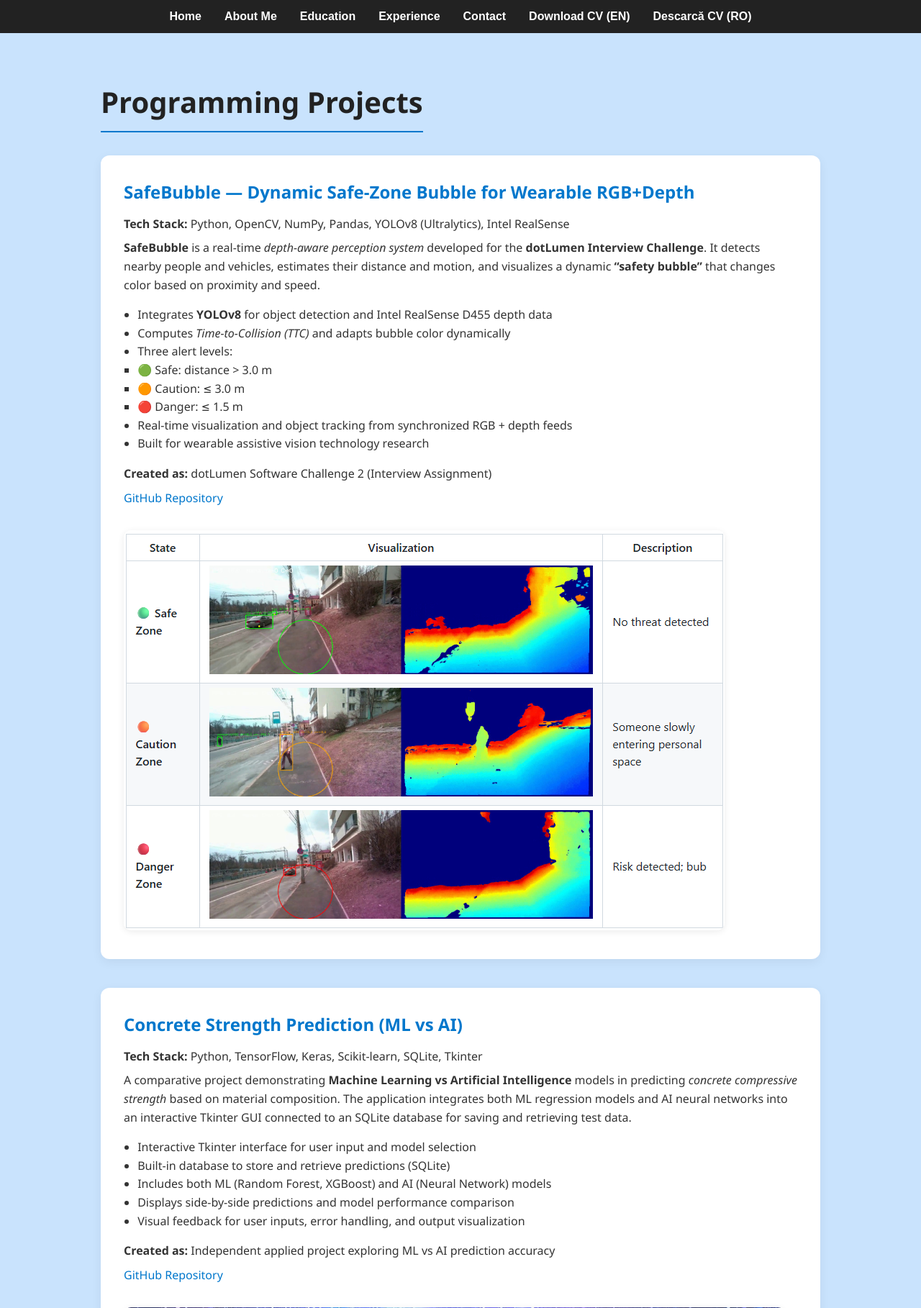
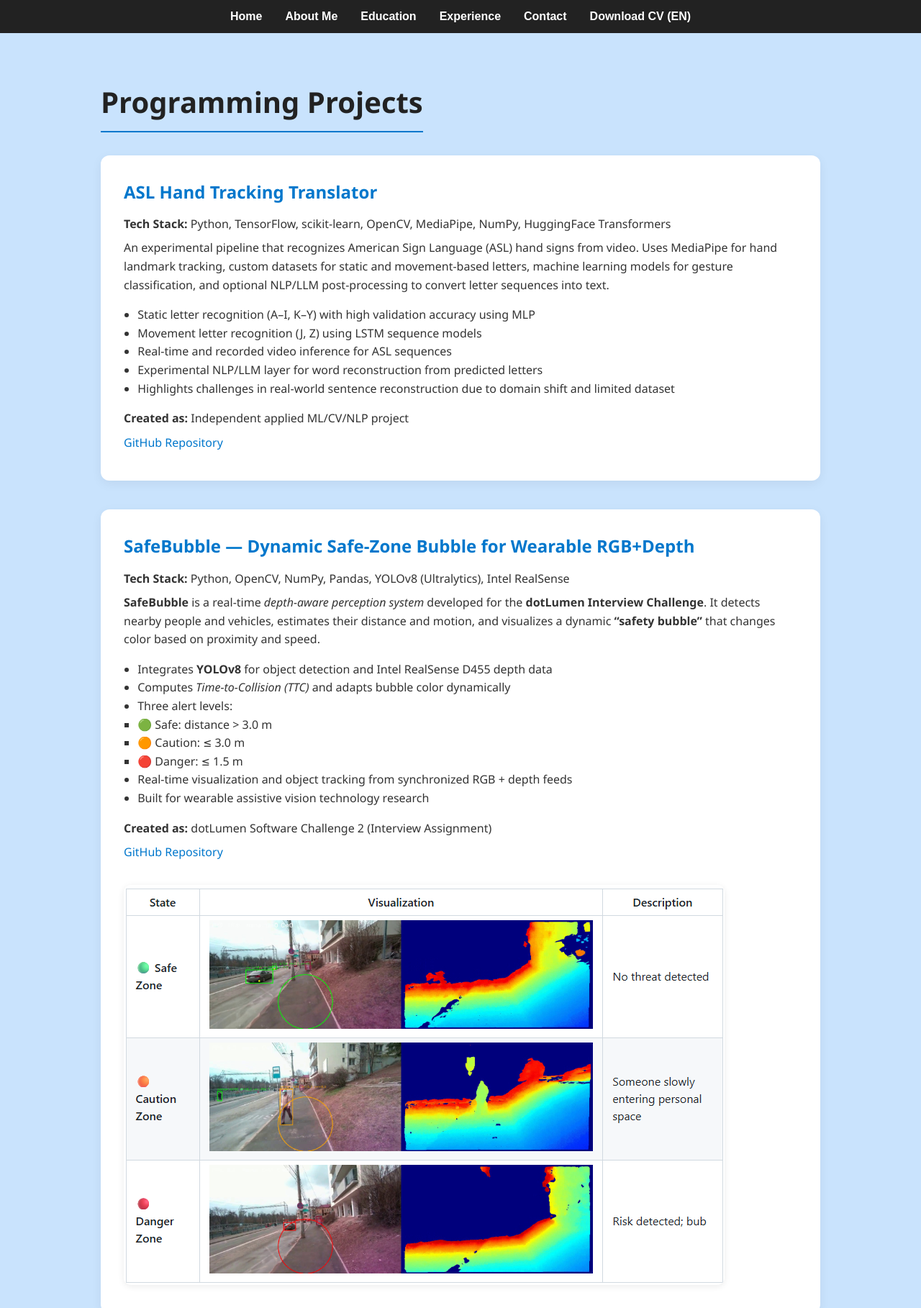
Before and after one commit to Afhrodite/Portfolio-Website, a Flask app: page /programming in a window 1280 px wide. Shown: the top 1818 px of the page at 72% size. Run offline with Flask 3, Linux system fonts and the light colour scheme; some libraries are stand-ins or nearby versions.

Commit message:
Updated with a new project and a new CV

```diff
--- a/templates/base.html
+++ b/templates/base.html
@@ -22,13 +22,8 @@
       <li><a href="/experience">Experience</a></li>
       <li><a href="/contact">Contact</a></li>
       <li>
-        <a href="{{ url_for('static', filename='assets/CV - EN.pdf') }}" download>
+        <a href="{{ url_for('static', filename='assets/Réka_Gábosi_Junior_AI-ML_Engineer_CV.pdf') }}" download>
           Download CV (EN)
-        </a>
-      </li>
-      <li>
-        <a href="{{ url_for('static', filename='assets/CV - RO.pdf') }}" download>
-          Descarcă CV (RO)
         </a>
       </li>
     </ul>
--- a/templates/programming.html
+++ b/templates/programming.html
@@ -7,6 +7,32 @@
   <div class="programming-container">
     <h1>Programming Projects</h1>
     <ul>
+
+      <div class="project-card">
+        <h3>ASL Hand Tracking Translator</h3>
+        <ul>
+          <p><strong>Tech Stack:</strong> Python, TensorFlow, scikit-learn, OpenCV, MediaPipe, NumPy, HuggingFace Transformers</p>
+          <p>
+            An experimental pipeline that recognizes American Sign Language (ASL) hand signs from video.
+            Uses MediaPipe for hand landmark tracking, custom datasets for static and movement-based letters,
+            machine learning models for gesture classification, and optional NLP/LLM post-processing to convert letter sequences into text.
+          </p>
+
+          <ul class="project-features">
+            <li>Static letter recognition (A–I, K–Y) with high validation accuracy using MLP</li>
+            <li>Movement letter recognition (J, Z) using LSTM sequence models</li>
+            <li>Real-time and recorded video inference for ASL sequences</li>
+            <li>Experimental NLP/LLM layer for word reconstruction from predicted letters</li>
+            <li>Highlights challenges in real-world sentence reconstruction due to domain shift and limited dataset</li>
+          </ul>
+
+          <p><strong>Created as:</strong> Independent applied ML/CV/NLP project</p>
+
+          <p>
+            <a href="https://github.com/Afhrodite/ASL-Hand-Tracking-Translator" target="_blank">GitHub Repository</a>
+          </p>
+        </ul>
+      </div>
 
       <div class="project-card">
         <h3>SafeBubble — Dynamic Safe-Zone Bubble for Wearable RGB+Depth</h3>
```
Also changed, not shown: 3 other files.
